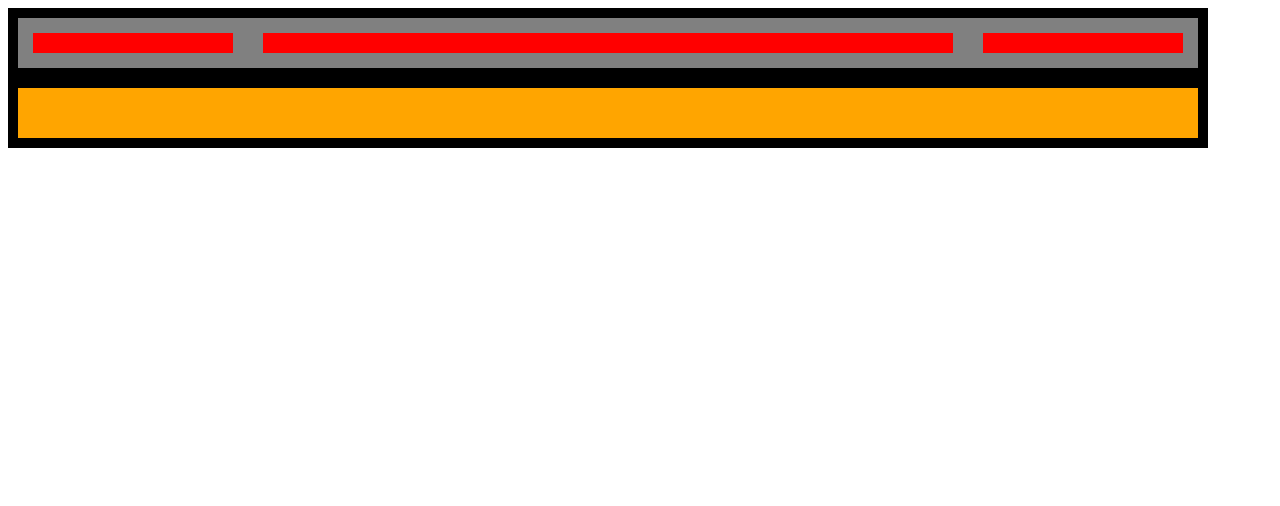
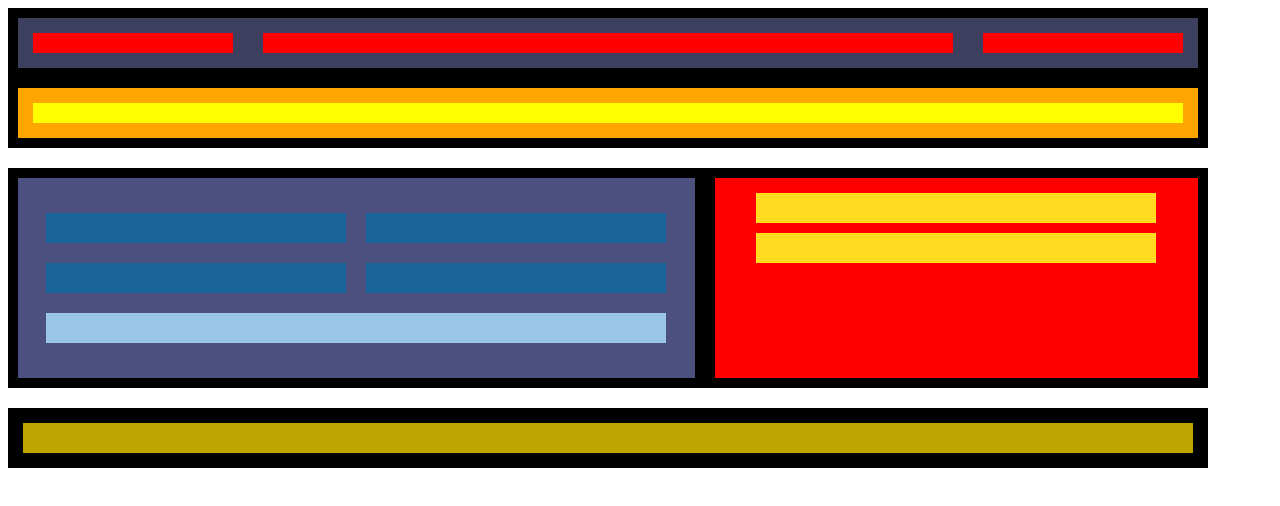
Before and after one commit to benitoalex/S1.1, a plain HTML site: page index.html in a window 1280 px wide. Drawn offline with Linux system fonts and the light colour scheme.

Commit message:
Nivell 1 Exercici 1

```diff
--- a/index.html
+++ b/index.html
@@ -17,5 +17,28 @@
             <div class="flex-item3"></div>
         </div>
     </div>
+    <div class="flex-container2">
+        <div class="flex-item4">
+            <div class="flex-row">
+            <div class="flex-item5"></div>
+            <div class="flex-item5"></div>
+        </div>
+        <div class="flex-row">
+            <div class="flex-item6"></div>
+            <div class="flex-item6"></div>
+        </div>
+
+            <div class="flex-item7"></div>
+
+        </div>
+
+        <div class="flex-item8">
+            <div class="flex-item9"></div>
+            <div class="flex-item10"></div>
+        </div>
+    </div>
+    <div class="flex-container2">
+        <div class="flex-item11"></div>
+    </div>
 </body>
 </html>
--- a/style.css
+++ b/style.css
@@ -3,15 +3,21 @@
 }
 
 .flex-container {
+    display: flex;
     flex-direction: column;
+    width: 1200px;
+    background-color: black;
+  }
+.flex-container2 {
+    margin-top: 20px;
     width: 1200px;
     display: flex;
     background-color: black;
-  }
+}
+
 .flex-item {
     display: flex;
-    justify-content: center;
-    background-color: gray;
+    background-color: rgb(60, 63, 93);
     margin: 10px;
     height: 50px;
 }
@@ -34,9 +40,67 @@
     height: 50px;
 }
 .flex-item3 {
+    background-color: yellow;
+    width: 1200px;
+    margin: 15px;
+}
+.flex-item4 {
     display: flex;
+    align-items: center;
     justify-content: center;
-    background-color: gray;
+    flex-direction: column;
+    background-color: rgb(77, 81, 128);
+    width: 700px;
+    height: 200px;
     margin: 10px;
-    height: 50px;
 }
+.flex-item5 {
+    background-color: rgb(27, 101, 157);
+    margin: 10px;
+    height: 30px;
+    width: 300px;
+}
+.flex-item6 {
+    background-color:rgb(27, 101, 157) ;
+    margin: 10px;
+    height: 30px;
+    width: 300px;
+}
+.flex-item7 {
+    background-color:rgb(154, 198, 232) ;
+    margin: 10px;
+    height: 30px;
+    width: 620px;
+}
+
+.flex-item8 {
+    display: flex;
+    flex-direction: column;
+    align-items: center;
+    background-color: red;
+    margin: 10px;
+    height: 200px;
+    width: 500px;
+}
+.flex-item9 {
+    background-color:rgba(255, 255, 38, 0.864) ;
+    margin-top: 15px;
+    height: 30px;
+    width: 400px;
+}
+.flex-item10 {
+    background-color:rgba(255, 255, 38, 0.864) ;
+    margin: 10px;
+    height: 30px;
+    width: 400px;
+}
+.flex-row{
+    display: flex;
+    flex-direction: row;
+}
+.flex-item11 {
+    background-color: rgb(190, 165, 0);
+    width: 1200px;
+    margin: 15px;
+    height: 30px;
+}
```
